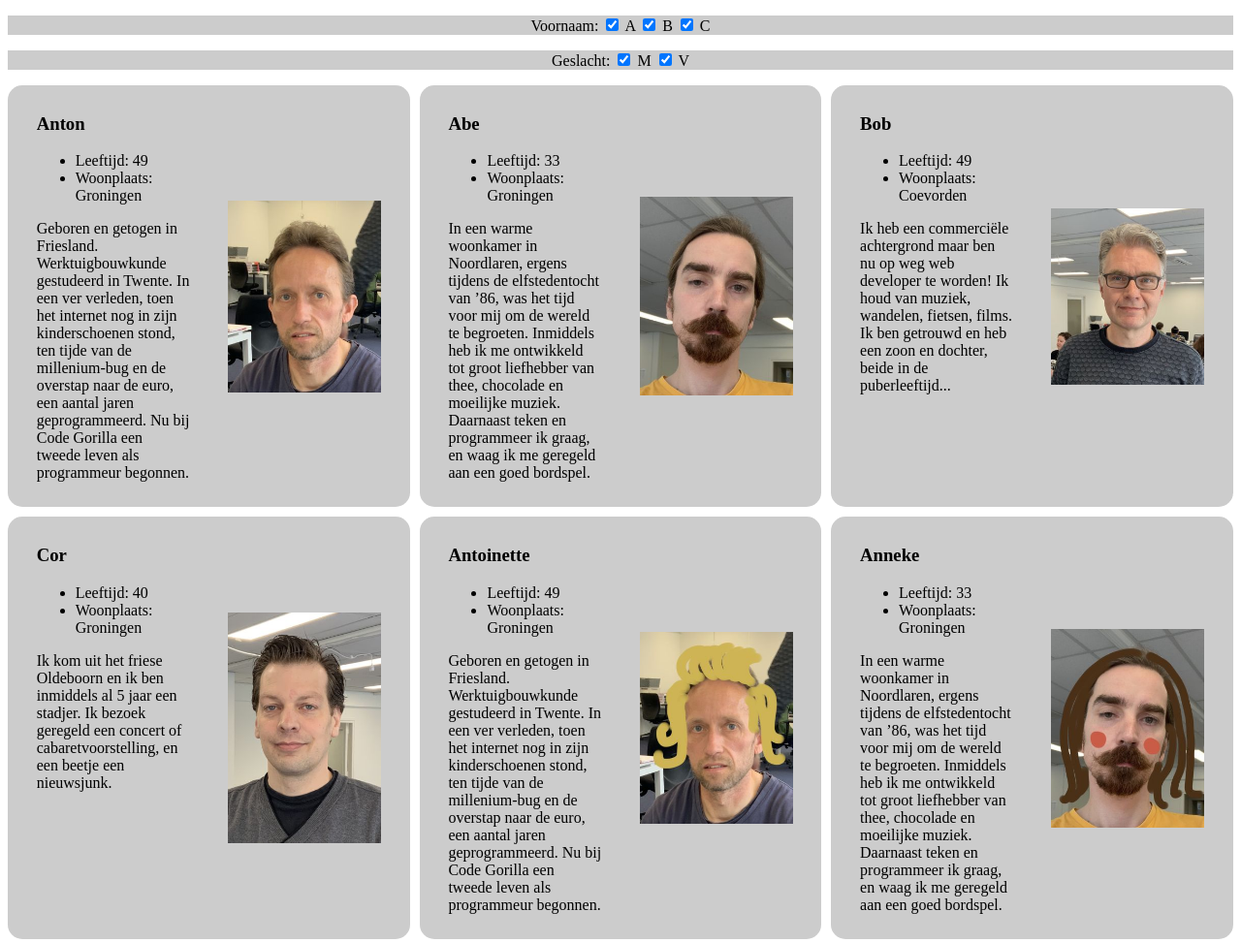
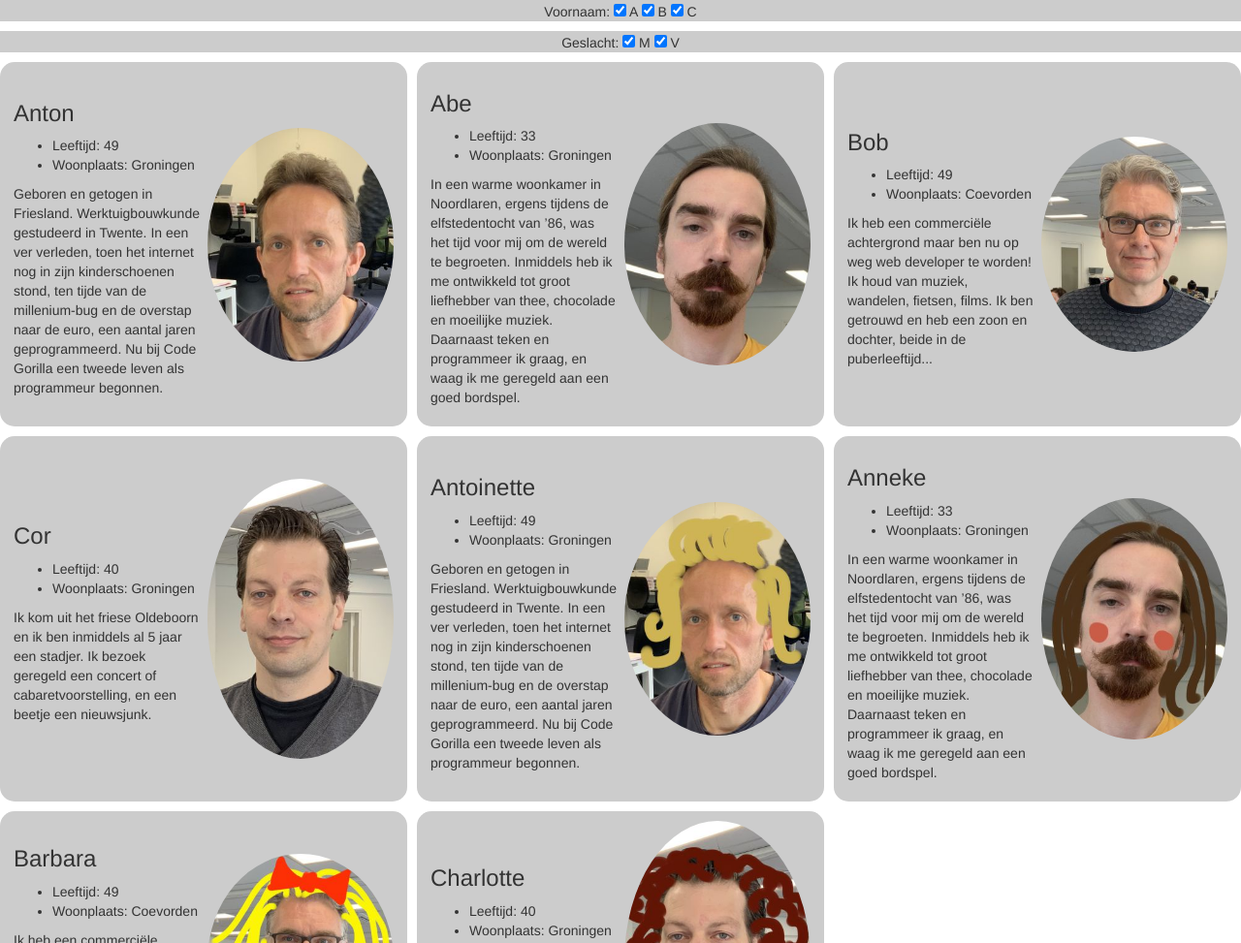
Before and after one commit to OHiddema/smoelen_filter, a plain HTML site: page index.html in a window 1280 px wide. Shown: the top 973 px of the page at 97% size. Drawn offline with nearby package versions, Linux system fonts and the light colour scheme.

Commit message:
introduce Bootstrap, improve layout

```diff
--- a/index.html
+++ b/index.html
@@ -6,7 +6,16 @@
   <meta name="viewport" content="width=device-width, initial-scale=1.0">
   <meta http-equiv="X-UA-Compatible" content="ie=edge">
   <title>Document</title>
-  <script src="https://code.jquery.com/jquery-3.1.1.js"></script>
+
+  <!-- Latest compiled and minified CSS -->
+  <link rel="stylesheet" href="https://maxcdn.bootstrapcdn.com/bootstrap/3.4.0/css/bootstrap.min.css">
+
+  <!-- jQuery library -->
+  <script src="https://ajax.googleapis.com/ajax/libs/jquery/3.4.0/jquery.min.js"></script>
+
+  <!-- Latest compiled JavaScript -->
+  <script src="https://maxcdn.bootstrapcdn.com/bootstrap/3.4.0/js/bootstrap.min.js"></script>
+
   <script src="script.js"></script>
   <link rel="stylesheet" href="style.css">
 </head>
--- a/script.js
+++ b/script.js
@@ -20,4 +20,7 @@ $(function () {
       $('.female').css('display', 'none');
     }
   }
+
+  // bootstrap
+  $('img').addClass('img-circle');
 });
--- a/style.css
+++ b/style.css
@@ -16,9 +16,11 @@
   border-radius: 15px;
 }
 
-.subCont div {
-  width: 40%;
-  height: 100%;
+.subCont > div {
+  width: 48%;
+  display: flex;
+  flex-direction: column;
+  justify-content: center;
 }
 
 /* 3 columns for >1200px    */
@@ -37,7 +39,6 @@
 
 .subCont img {
   width: 100%;
-  height: 100%;
   object-fit: contain;
 }
 
```
